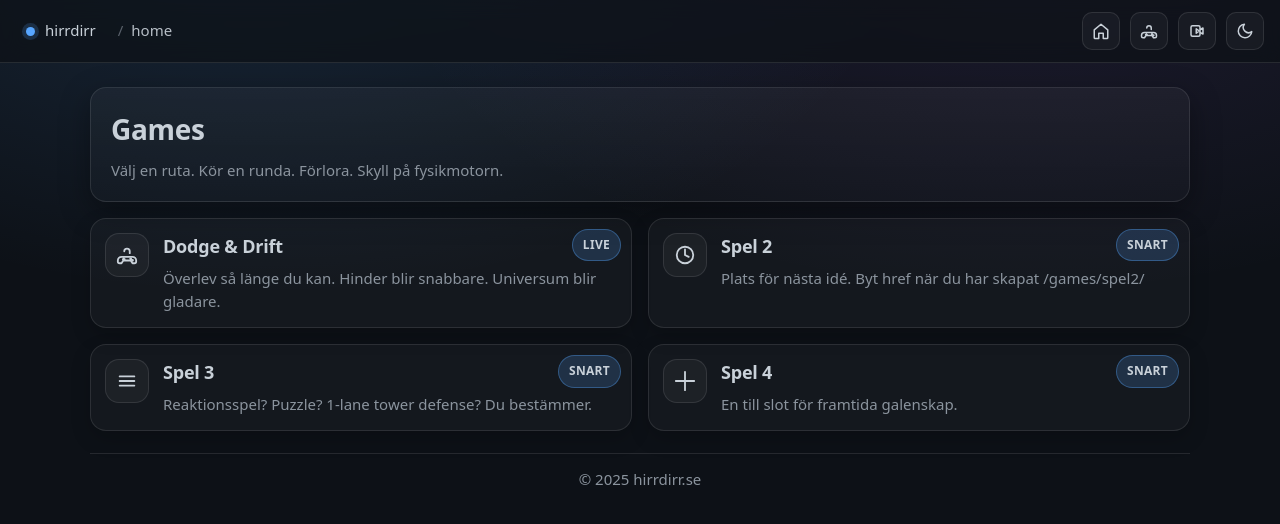
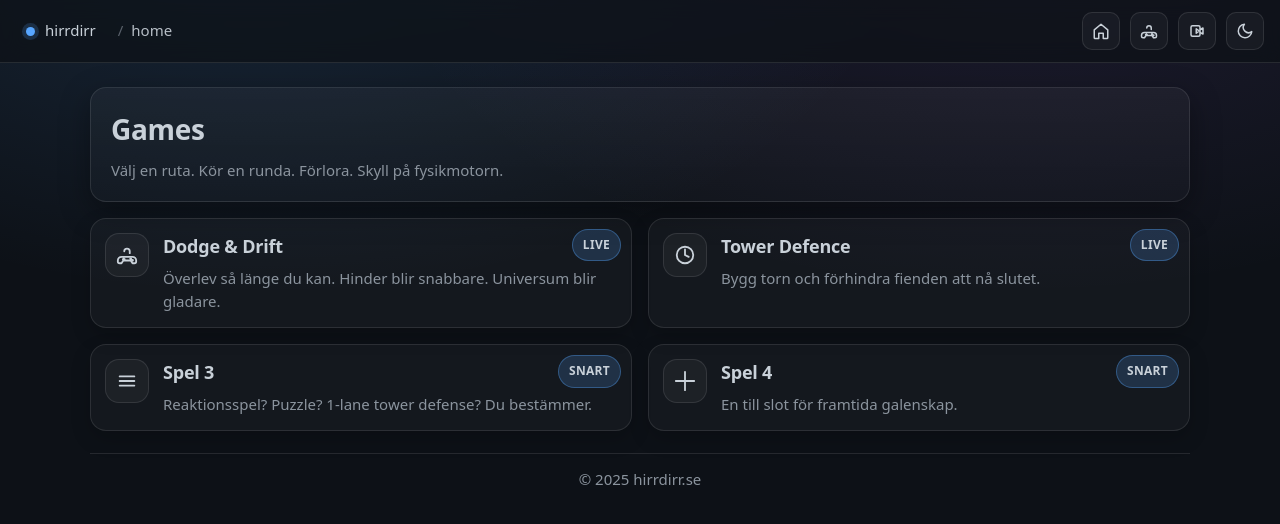
Before and after one commit to hirrdirr/hirrdirr.github.io, a Jekyll site: the page built from games/index.html, in a window 1280 px wide. Shown: the top 524 px of the page. Built offline with Jekyll 4.4.1, drawn with Linux system fonts in a browser that asks for light colours.

Commit message:
Update game link and description for Tower Defence

```diff
--- a/games/index.html
+++ b/games/index.html
@@ -29,8 +29,8 @@ navlabel: games
       </div>
     </a>
 
-    <a class="game" href="#" onclick="return false;">
-      <div class="badge">SNART</div>
+    <a class="game" href="/games/td/">
+      <div class="badge">LIVE</div>
       <div class="row">
         <div class="gicon" aria-hidden="true">
           <svg viewBox="0 0 24 24">
@@ -39,8 +39,8 @@ navlabel: games
           </svg>
         </div>
         <div>
-          <h3>Spel 2</h3>
-          <p>Plats för nästa idé. Byt href när du har skapat /games/spel2/</p>
+          <h3>Tower Defence</h3>
+          <p>Bygg torn och förhindra fienden att nå slutet.</p>
         </div>
       </div>
     </a>
```
